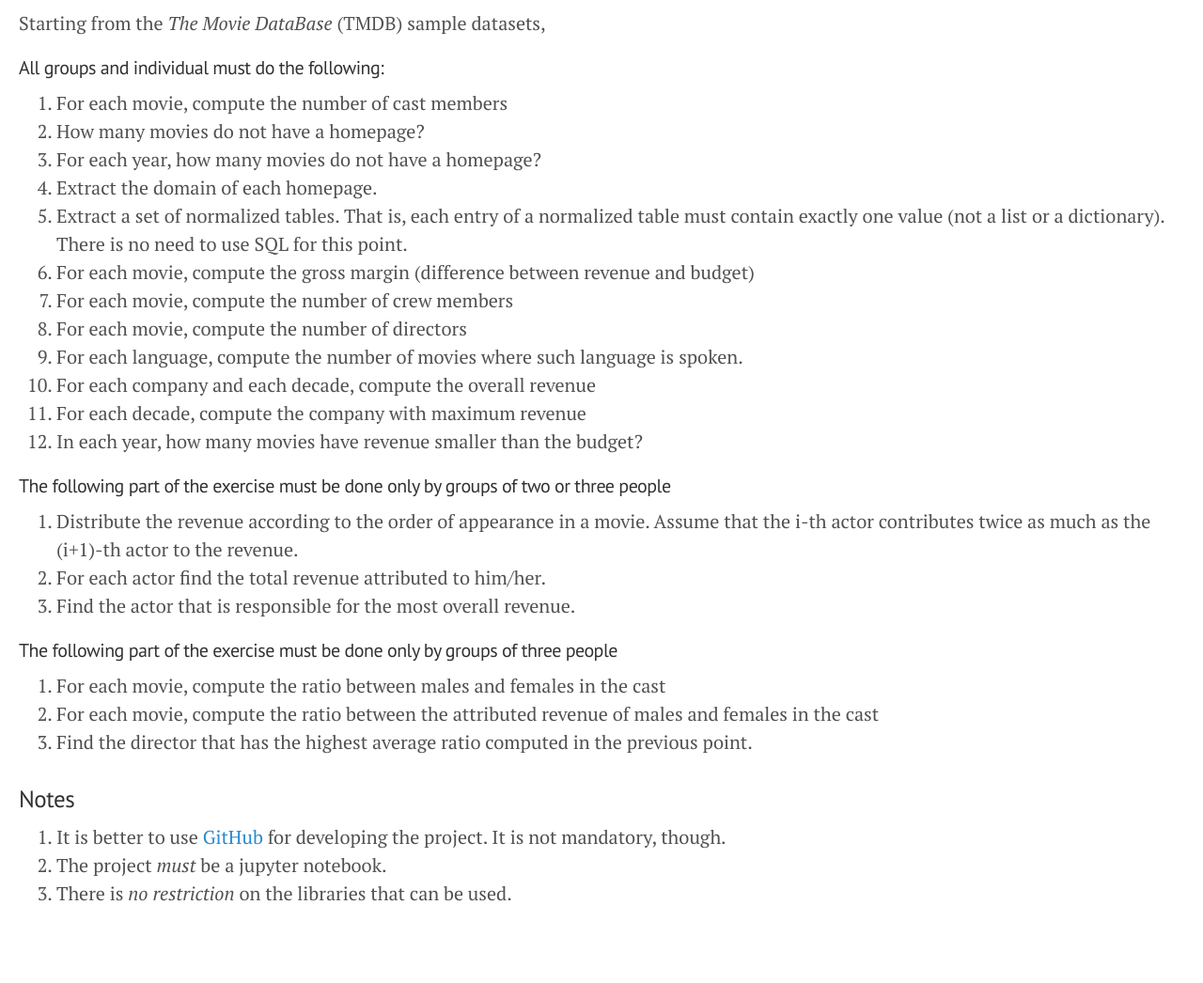
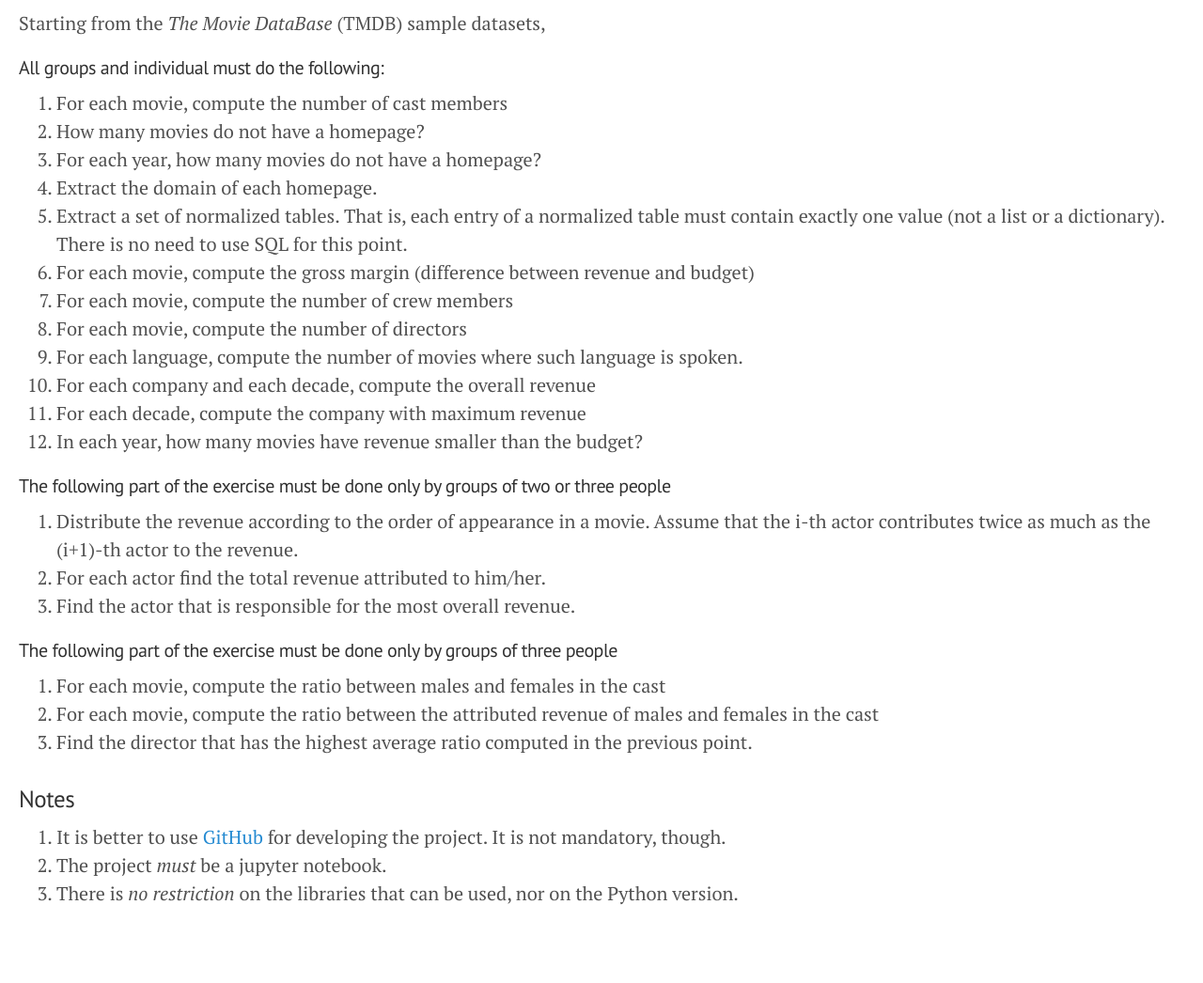
Before and after one commit to gdv/foundationsCS, a Jekyll site: the page built from docs/2017-project.md, in a window 1280 px wide. Shown: the whole page at 94% size. Built offline with Jekyll 4.4.1, drawn with Linux system fonts in a browser that asks for light colours; our own code applies the rules of GitHub Pages for plain Markdown files.

Commit message:
note on python version

```diff
--- a/docs/2017-project.md
+++ b/docs/2017-project.md
@@ -37,4 +37,4 @@
 1.  It is better to use [GitHub](https://www.github.com) for developing the project. It is
     not mandatory, though.
 1.  The project *must* be a jupyter notebook.
-1.  There is *no restriction* on the libraries that can be used.
+1.  There is *no restriction* on the libraries that can be used, nor on the Python version.
```
